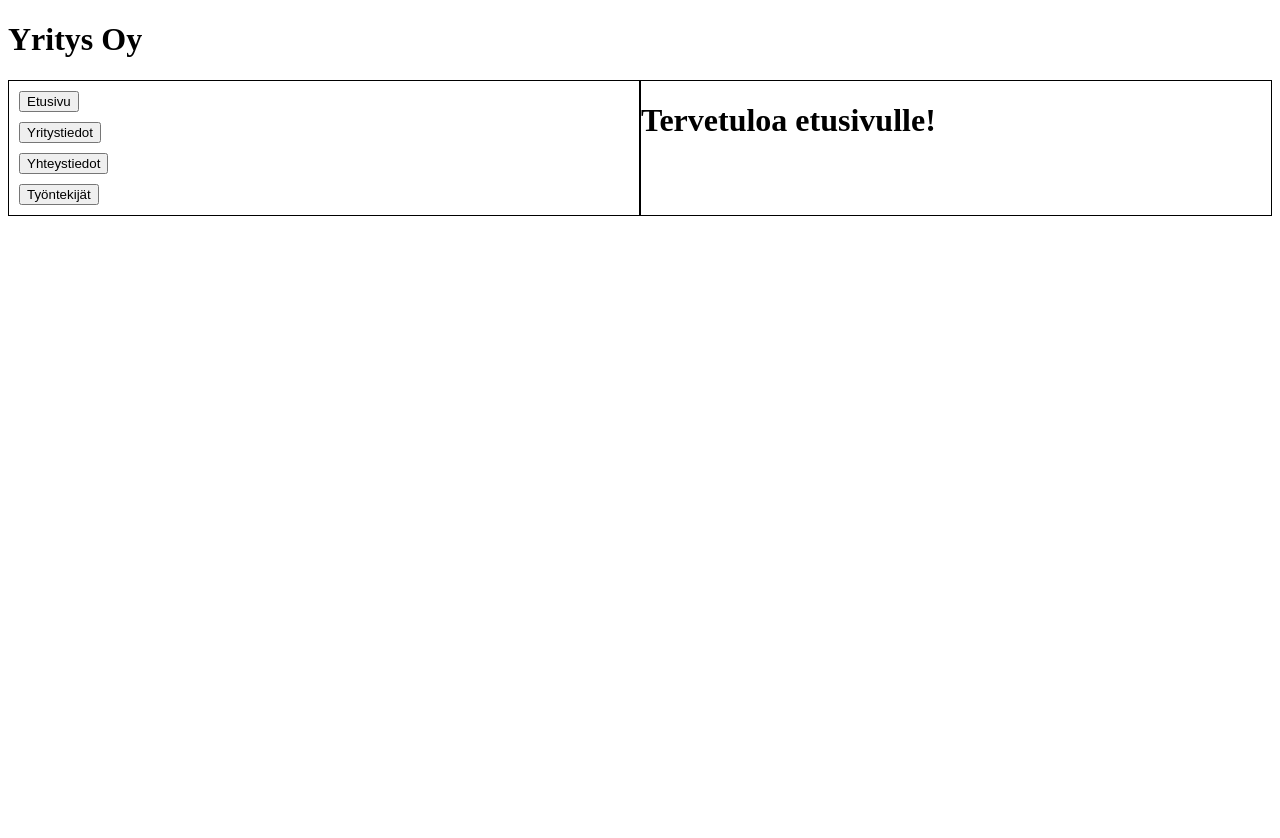
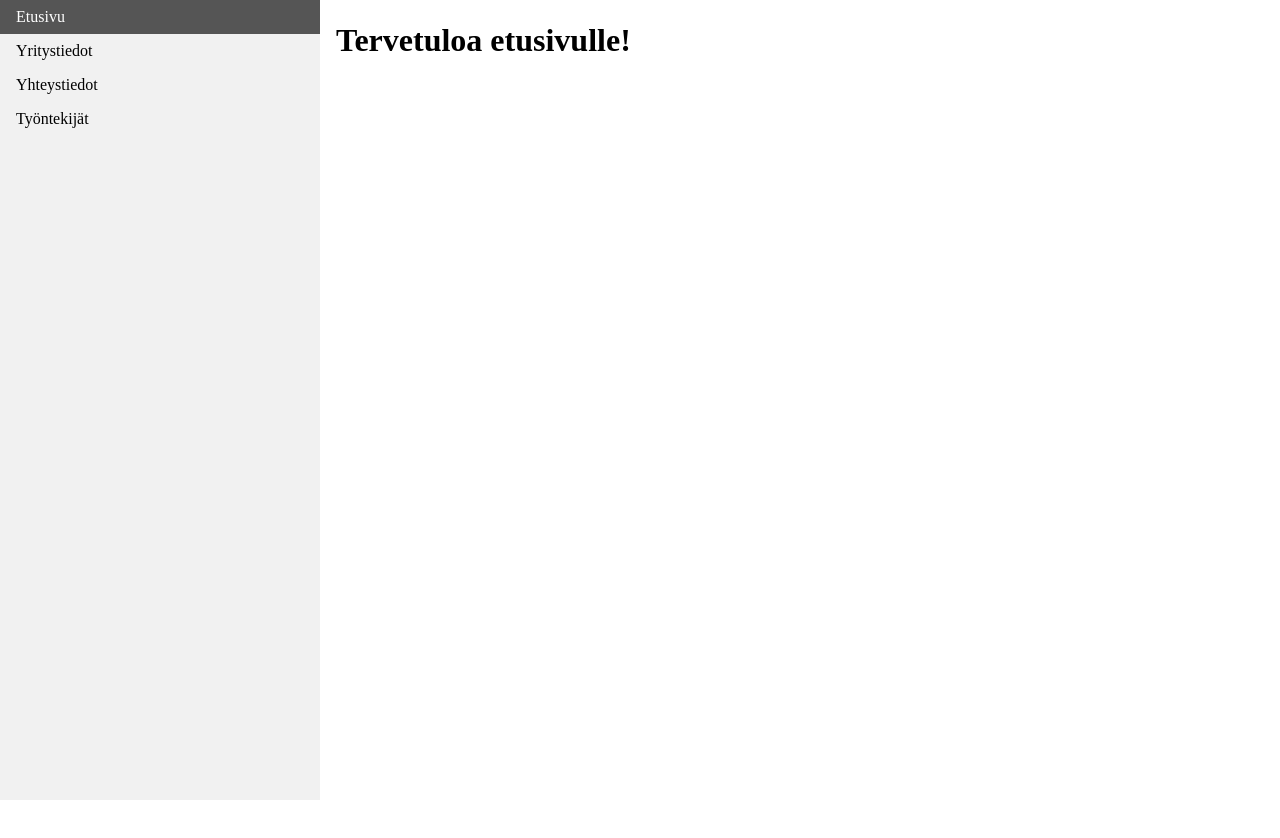
Before and after one commit to AriNiva/Palautustehtava, a website: page public/index.html in a window 1280 px wide. Before the commit the page ends 800 px from the top, so only its background shows below. Drawn offline with Linux system fonts and the light colour scheme.

Commit message:
Ulkoasu ehkä ok

```diff
--- a/public/index.html
+++ b/public/index.html
@@ -7,18 +7,15 @@
         <meta name="viewport" content="width=device-width, initial-scale=1.0">
     </head>
     <body onload="naytaEtusivu()">
-        <div>
-            <h1>Yritys Oy</h1>
-        </div>
-        <div class="container">
-            <div class="div-left">
-                <button onclick="naytaEtusivu()">Etusivu</button>
-                <button onclick="naytaYritystiedot()">Yritystiedot</button>
-                <button onclick="naytaYhteystiedot()">Yhteystiedot</button>
-                <button onclick="fetchData()">Työntekijät</button>
-            </div>
-            <div id="main_alue" class="div-right"></div>
-        </div>
+
+        <ul>
+            <li><a href="#" onclick="naytaEtusivu(); return false;">Etusivu</a></li>
+            <li><a href="#" onclick="naytaYritystiedot(); return false;">Yritystiedot</a></li>
+            <li><a href="#" onclick="naytaYhteystiedot(); return false;">Yhteystiedot</a></li>
+            <li><a href="#" onclick="fetchData(); return false;">Työntekijät</a></li>
+        </ul>
+
+        <div id="main_alue"></div>
         <script src="script.js"></script>
     </body>
 </html>
--- a/public/tyylit.css
+++ b/public/tyylit.css
@@ -1,17 +1,3 @@
-.container {
-    display: flex;
-}
-
-.div-left, .div-right {
-    width: 50%;
-    border: 1px solid black;
-    box-sizing: border-box;
-}
-
-.company-name {
-    border: 1px solid black;
-}
-
 table {
     border-collapse: collapse;
     width: 100%
@@ -27,7 +13,34 @@ tr:nth-child(even) {
     background-color: #dddddd;
 }
 
-.div-left button {
+body {
+    margin: 0;
+}
+
+ul {
+    list-style-type: none;
+    margin: 0;
+    padding: 0;
+    width: 25%;
+    background-color: #f1f1f1;
+    position: fixed;
+    height: 100%;
+}
+
+li a {
     display: block;
-    margin: 10px;
+    color: #000;
+    padding: 8px 16px;
+    text-decoration: none;
 }
+
+li a:hover {
+    background-color: #555;
+    color: white;
+}
+
+#main_alue {
+    margin-left: 25%;
+    padding:1px 16px;
+    height:1000px;
+}
```
